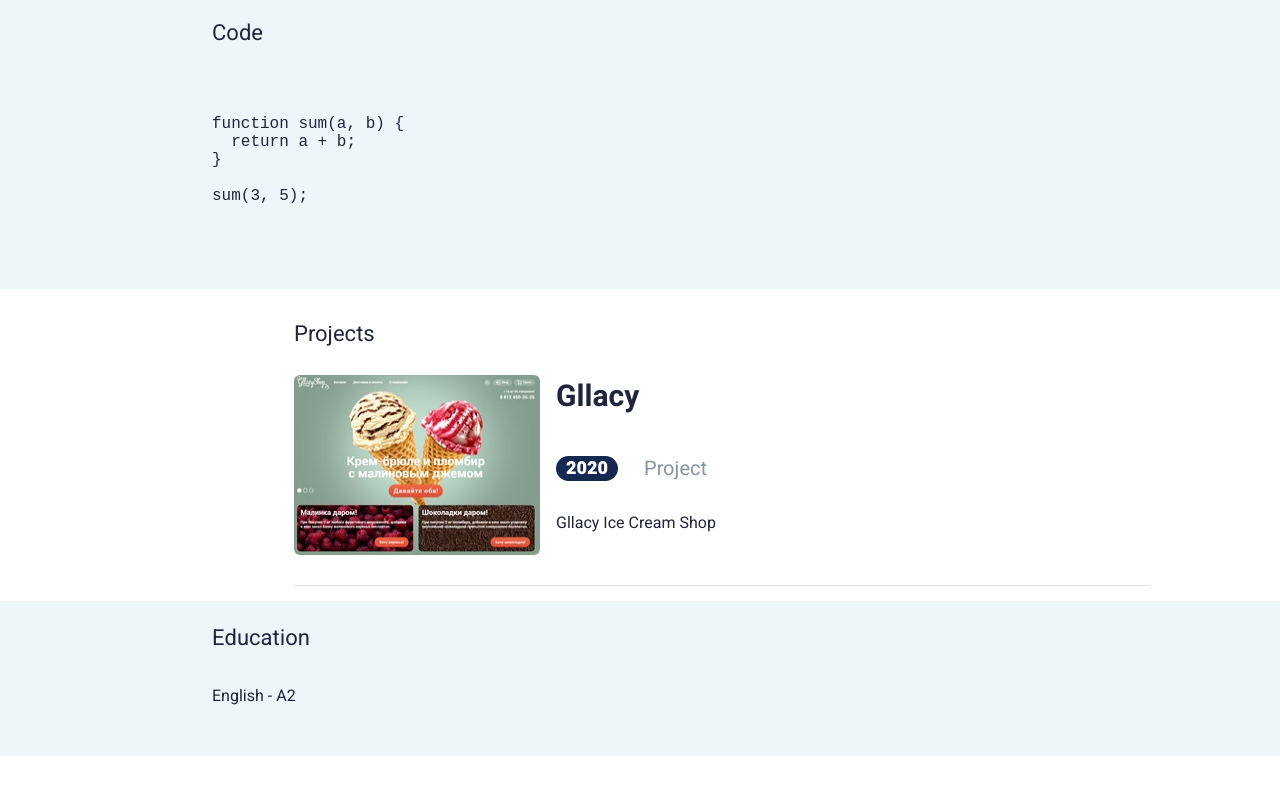
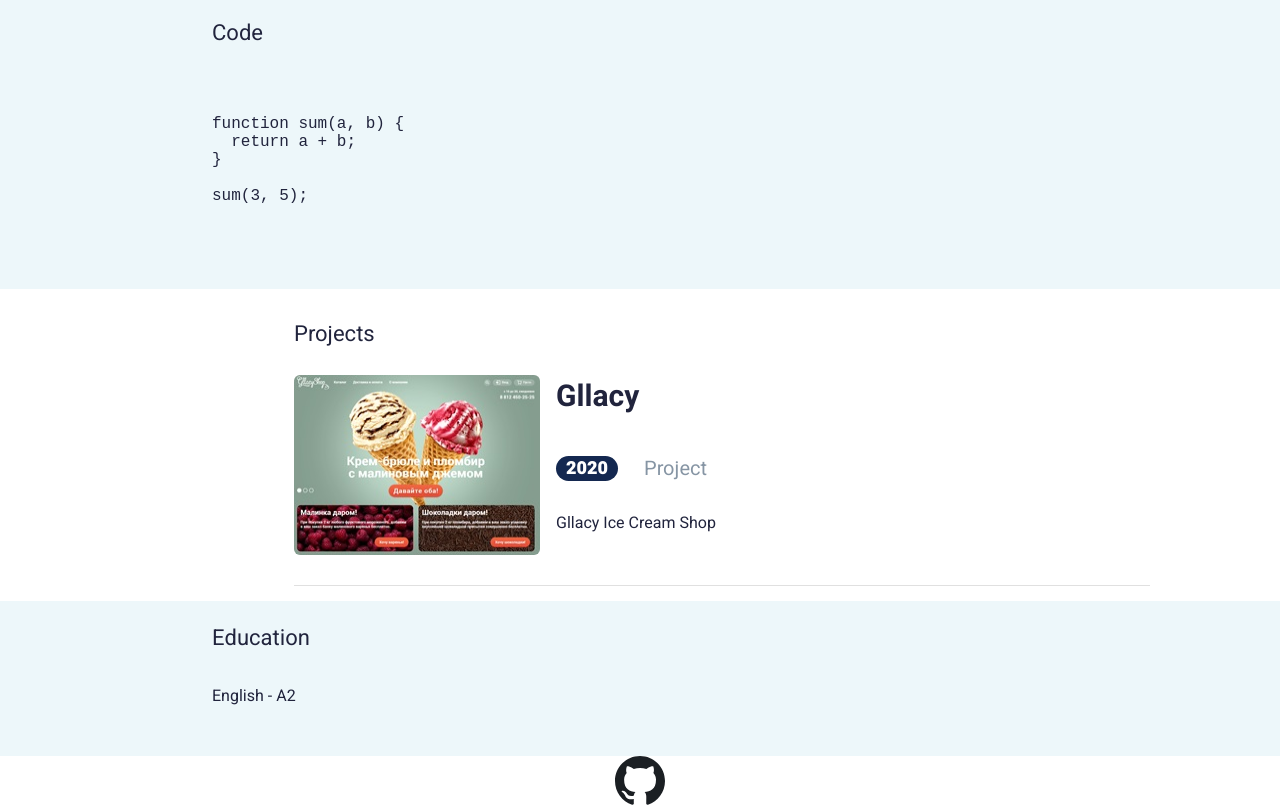
Before and after one commit to AlexandrovAY/rsschool-cv, a plain HTML site: page index.html in a window 1280 px wide. Shown: the part 1042-1848 px from the top of the page. Before the commit the page ends 1798 px from the top, so only its background shows below. Drawn offline with Linux system fonts and the light colour scheme.

Commit message:
fix: add changes index

```diff
--- a/css/style.css
+++ b/css/style.css
@@ -453,3 +453,12 @@ body {
     line-height: 60px;
     margin: 0;
 }
+
+.footer__wrapper {
+    display: flex;
+    justify-content: center;
+}
+
+.footer__link {
+    font-size: 0;
+}
--- a/index.html
+++ b/index.html
@@ -110,7 +110,13 @@ sum(3, 5);
     </section>
 </main>
 <footer class="footer">
-    <a class="footer__link" href="https://github.com/AlexandrovAY" target="_blank"></a>
+    <div class="wrapper footer__wrapper">
+    <a class="footer__link" href="https://github.com/AlexandrovAY" target="_blank">
+        <svg xmlns="http://www.w3.org/2000/svg" width="50" height="50" viewBox="0 0 1024 1024" fill="none">
+            <path fill-rule="evenodd" clip-rule="evenodd" d="M8 0C3.58 0 0 3.58 0 8C0 11.54 2.29 14.53 5.47 15.59C5.87 15.66 6.02 15.42 6.02 15.21C6.02 15.02 6.01 14.39 6.01 13.72C4 14.09 3.48 13.23 3.32 12.78C3.23 12.55 2.84 11.84 2.5 11.65C2.22 11.5 1.82 11.13 2.49 11.12C3.12 11.11 3.57 11.7 3.72 11.94C4.44 13.15 5.59 12.81 6.05 12.6C6.12 12.08 6.33 11.73 6.56 11.53C4.78 11.33 2.92 10.64 2.92 7.58C2.92 6.71 3.23 5.99 3.74 5.43C3.66 5.23 3.38 4.41 3.82 3.31C3.82 3.31 4.49 3.1 6.02 4.13C6.66 3.95 7.34 3.86 8.02 3.86C8.7 3.86 9.38 3.95 10.02 4.13C11.55 3.09 12.22 3.31 12.22 3.31C12.66 4.41 12.38 5.23 12.3 5.43C12.81 5.99 13.12 6.7 13.12 7.58C13.12 10.65 11.25 11.33 9.47 11.53C9.76 11.78 10.01 12.26 10.01 13.01C10.01 14.08 10 14.94 10 15.21C10 15.42 10.15 15.67 10.55 15.59C13.71 14.53 16 11.53 16 8C16 3.58 12.42 0 8 0Z" transform="scale(64)" fill="#1B1F23"/>
+        </svg>
+    </a>
+    </div>
 </footer>
 </body>
 </html>
```
